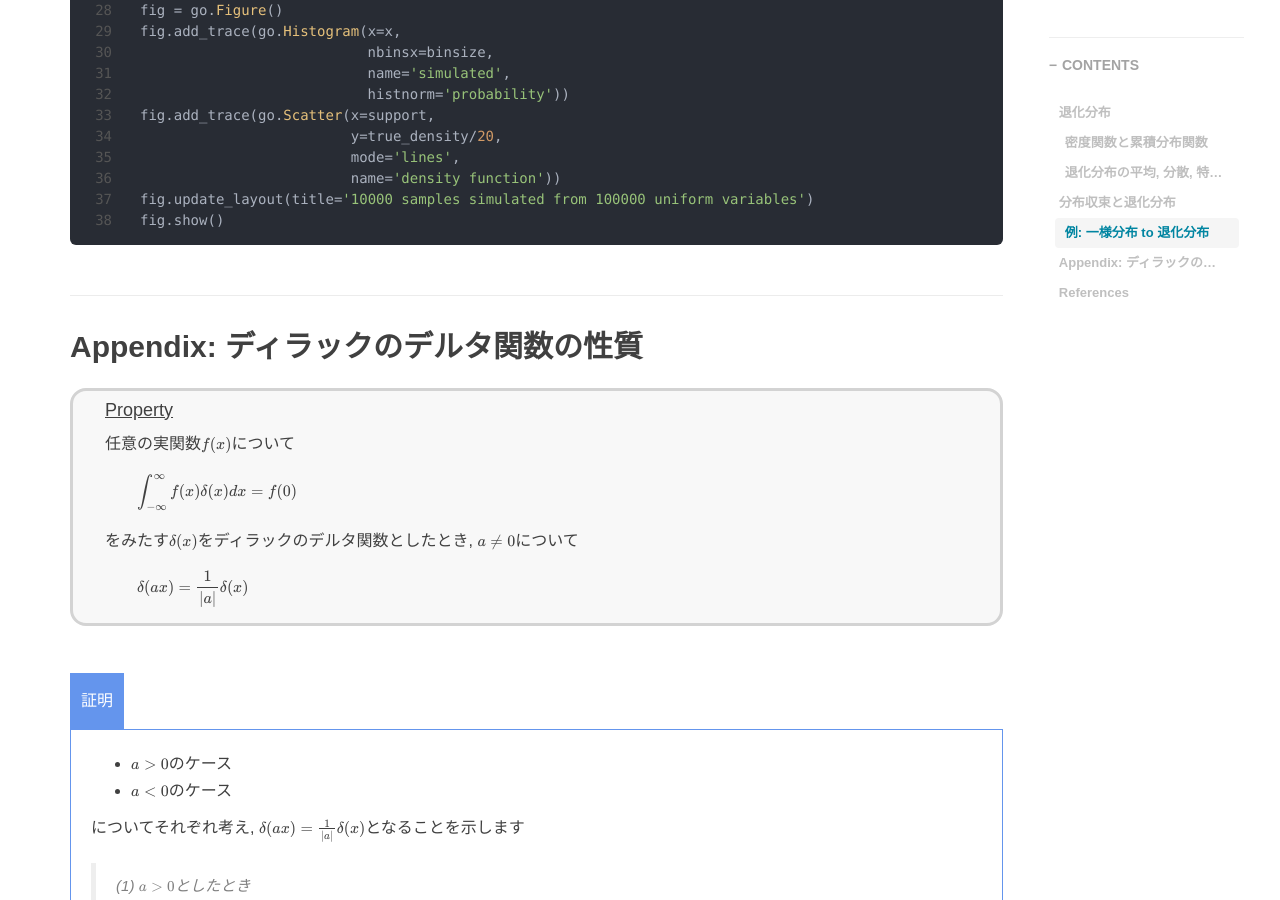
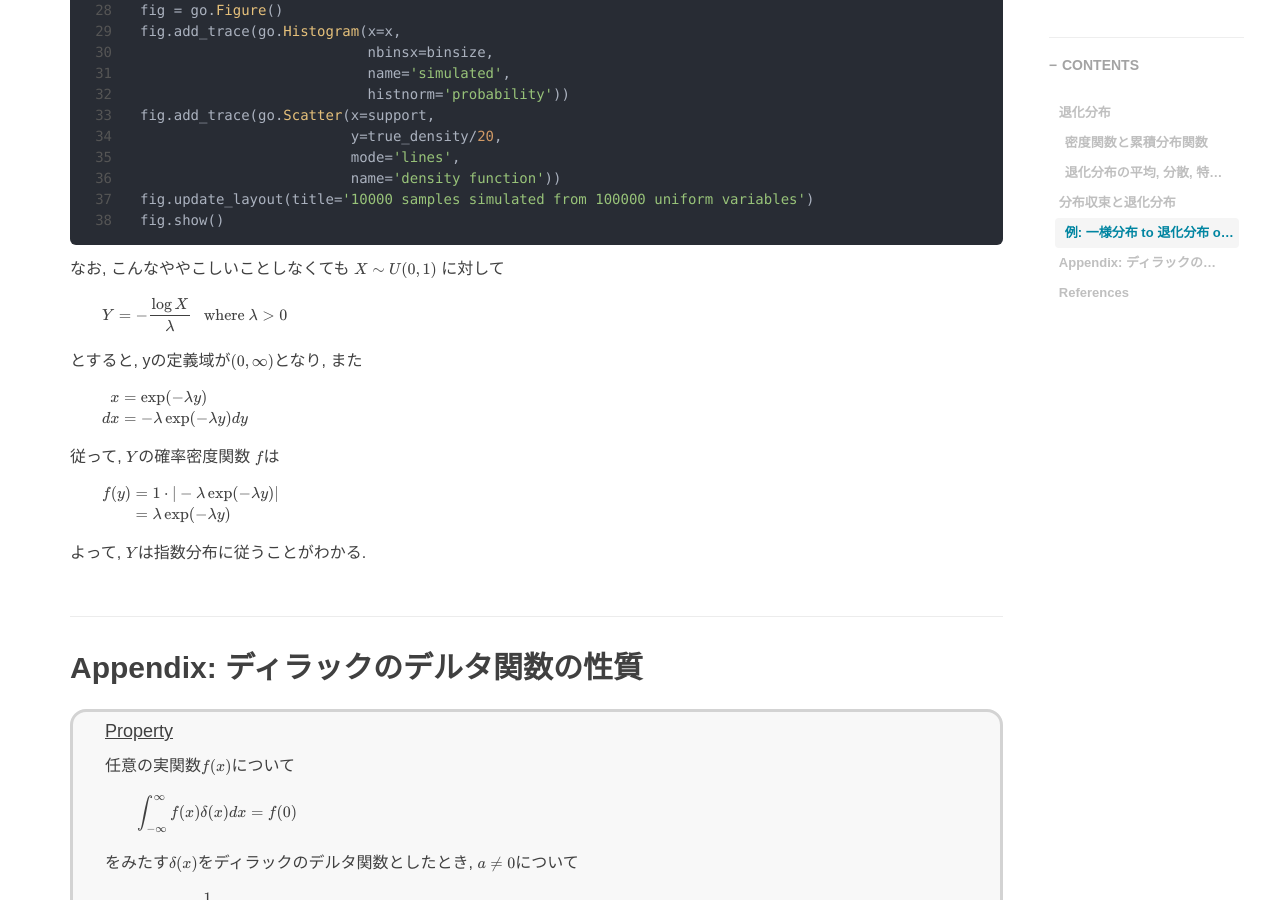
Before and after one commit to RyoNakagami/RyoNakagami.github.io, a Jekyll site: the page built from _posts/2020-09-01-degenerate-distribution.md, in a window 1280 px wide and 900 px high, scrolled down 7422 px. Built offline with Jekyll 4.4.1, drawn with Linux system fonts in a browser that asks for light colours; comment, search, counter and statistics services are not loaded; some of the changed text lies outside the part shown.

````diff
--- a/_posts/2020-09-01-degenerate-distribution.md
+++ b/_posts/2020-09-01-degenerate-distribution.md
@@ -27,7 +27,7 @@ tags:
   - [密度関数と累積分布関数](#%E5%AF%86%E5%BA%A6%E9%96%A2%E6%95%B0%E3%81%A8%E7%B4%AF%E7%A9%8D%E5%88%86%E5%B8%83%E9%96%A2%E6%95%B0)
   - [退化分布の平均, 分散, 特性関数](#%E9%80%80%E5%8C%96%E5%88%86%E5%B8%83%E3%81%AE%E5%B9%B3%E5%9D%87-%E5%88%86%E6%95%A3-%E7%89%B9%E6%80%A7%E9%96%A2%E6%95%B0)
 - [分布収束と退化分布](#%E5%88%86%E5%B8%83%E5%8F%8E%E6%9D%9F%E3%81%A8%E9%80%80%E5%8C%96%E5%88%86%E5%B8%83)
-  - [例: 一様分布 to 退化分布](#%E4%BE%8B-%E4%B8%80%E6%A7%98%E5%88%86%E5%B8%83-to-%E9%80%80%E5%8C%96%E5%88%86%E5%B8%83)
+  - [例: 一様分布 to 退化分布 or 指数分布](#%E4%BE%8B-%E4%B8%80%E6%A7%98%E5%88%86%E5%B8%83-to-%E9%80%80%E5%8C%96%E5%88%86%E5%B8%83-or-%E6%8C%87%E6%95%B0%E5%88%86%E5%B8%83)
 - [Appendix: ディラックのデルタ関数の性質](#appendix-%E3%83%87%E3%82%A3%E3%83%A9%E3%83%83%E3%82%AF%E3%81%AE%E3%83%87%E3%83%AB%E3%82%BF%E9%96%A2%E6%95%B0%E3%81%AE%E6%80%A7%E8%B3%AA)
 - [References](#references)
 
@@ -364,7 +364,7 @@ $$
 </div>
 
 
-### 例: 一様分布 to 退化分布
+### 例: 一様分布 to 退化分布 or 指数分布
 
 <div style='padding-left: 2em; padding-right: 2em; border-radius: 1em; border-style:solid; border-color:#D3D3D3; background-color:#F8F8F8'>
 <p class="h4"><ins>Proposition</ins></p>
@@ -492,6 +492,33 @@ fig.update_layout(title='10000 samples simulated from 100000 uniform variables')
 fig.show()
 ```
 
+なお, こんなややこしいことしなくても $X\sim U(0, 1)$ に対して
+
+$$
+Y = -\frac{\log X}{\lambda} \ \ \text{ where } \lambda > 0
+$$
+
+とすると, yの定義域が$(0, \infty)$となり, また
+
+$$
+\begin{align*}
+x & = \exp(-\lambda y) \\
+dx &= -\lambda \exp(-\lambda y)dy
+\end{align*}
+$$
+
+従って, $Y$の確率密度関数 $f$は
+
+$$
+\begin{align*}
+f(y) &= 1 \cdot \vert -\lambda \exp(-\lambda y)\vert \\
+     &= \lambda \exp(-\lambda y)
+\end{align*}
+$$
+
+よって, $Y$は指数分布に従うことがわかる.
+
+
 ## Appendix: ディラックのデルタ関数の性質
 
 <div style='padding-left: 2em; padding-right: 2em; border-radius: 1em; border-style:solid; border-color:#D3D3D3; background-color:#F8F8F8'>
````
